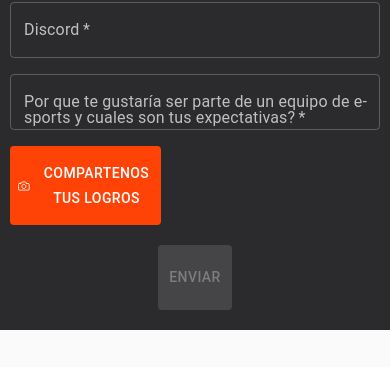
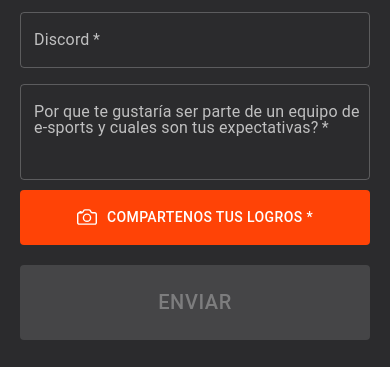
Before and after one commit to flamegroup/landing-app, a React (Create React App) app: page / in a window 390 px wide. Shown: the part 2041-2408 px from the top of the page. Before the commit the page ends 2371 px from the top, so only its background shows below. Built offline with nearby package versions, Linux system fonts and the light colour scheme.

Commit message:
Ajustes responsive y logo

```diff
--- a/public/index.html
+++ b/public/index.html
@@ -2,14 +2,17 @@
 <html lang="en">
   <head>
     <meta charset="utf-8" />
-    <link rel="icon" href="%PUBLIC_URL%/favicon.ico" />
+    <link
+      rel="icon"
+      href="https://firebasestorage.googleapis.com/v0/b/flame-group-page.appspot.com/o/LogoTransparent720x720.png?alt=media&token=4dbcc766-b69f-4e93-b6ff-cb54ee71902c"
+    />
     <meta name="viewport" content="width=device-width, initial-scale=1" />
     <meta name="theme-color" content="#000000" />
     <meta
-      name="description"
-      content="Web site created using create-react-app"
+      name="Flame Esport Club"
+      content="Flame Esport Club abre sus
+    inscripciones, registrate ahora"
     />
-    <link rel="apple-touch-icon" href="%PUBLIC_URL%/logo192.png" />
     <!--
       manifest.json provides metadata used when your web app is installed on a
       user's mobile device or desktop. See https://developers.google.com/web/fundamentals/web-app-manifest/
@@ -24,7 +27,7 @@
       work correctly both with client-side routing and a non-root public URL.
       Learn how to configure a non-root public URL by running `npm run build`.
     -->
-    <title>React App</title>
+    <title>Flame Esports Club</title>
   </head>
   <body>
     <noscript>You need to enable JavaScript to run this app.</noscript>
--- a/src/components/Form/index.tsx
+++ b/src/components/Form/index.tsx
@@ -34,7 +34,7 @@ const useStyles = makeStyles({
   form: {
     width: '100vw',
     maxWidth: '100vw',
-    margin: '10px',
+    margin: '20px',
   },
   image: {
     width: '100%',
@@ -42,11 +42,12 @@ const useStyles = makeStyles({
     maxHeight: '505.5px',
   },
   submitBtn: {
-    width: '20%',
+    width: '100%',
     color: 'white',
     margin: '20px auto 10px',
     backgroundColor: '#ff6100',
     padding: '20px',
+    fontSize: '20px',
     '&:hover': {
       backgroundColor: '#da1902',
     },
@@ -70,11 +71,21 @@ const useStyles = makeStyles({
   uploadBtn: {
     paddingBlock: '15px',
     backgroundColor: '#ff4306',
+    width: '100%',
+    marginTop: '10px',
   },
   uploadBtnImage: {
     height: '20px',
     width: '20px',
     marginRight: '10px',
+  },
+  textArea: {
+    '& .MuiInputLabel-outlined': {
+      maxWidth: '96% !important',
+    },
+    '& .MuiOutlinedInput-multiline': {
+      paddingBlock: '29px',
+    },
   },
 });
 
@@ -98,7 +109,12 @@ export default function Form() {
   const [files, setFiles] = useState<FileList>();
   const ref = useRef<HTMLInputElement>(null);
   useEffect(() => {
-    formIsValidForSend();
+    debugger;
+    if (files !== undefined) {
+      formIsValidForSend(files?.length > 0);
+    } else {
+      formIsValidForSend(false);
+    }
     // eslint-disable-next-line react-hooks/exhaustive-deps
   }, [values]);
 
@@ -129,6 +145,7 @@ export default function Form() {
     const { files } = event.target;
     if (files !== null) {
       setFiles(files);
+      formIsValidForSend(true);
     }
   };
 
@@ -177,12 +194,15 @@ export default function Form() {
       });
   };
 
-  const formIsValidForSend = () => {
+  const formIsValidForSend = (filess: boolean) => {
+    debugger;
     const valid =
       values.game !== '' &&
       values.name !== '' &&
       values.lastName !== '' &&
       values.email !== '' &&
+      errors.email === '' &&
+      filess &&
       values.question !== '' &&
       values.discord !== '';
     setValid(!valid);
@@ -348,7 +368,9 @@ export default function Form() {
                 variant='outlined'
                 id='text'
                 multiline
-                maxRows={2}
+                minRows={2}
+                maxRows={3}
+                className={classes.textArea}
                 label='Por que te gustaría ser parte de un equipo de e-sports y cuales son tus expectativas?'
                 value={values.question}
                 onBlur={handleChange}
@@ -358,27 +380,6 @@ export default function Form() {
                   error: true,
                 })}
               />
-            </Grid>
-
-            <Grid item xs={4} md={4}>
-              <input
-                accept='image/*'
-                id='contained-button-file'
-                className={classes.input}
-                multiple
-                ref={ref}
-                onChange={handleUpload}
-                type='file'
-              />
-              <Button
-                className={classes.uploadBtn}
-                onClick={() => {
-                  ref.current?.click();
-                }}>
-                <CameraIcon className={classes.uploadBtnImage} />
-                Compartenos tus logros
-              </Button>
-              {files?.length ? <p>{files.length} Archivos cargado</p> : ''}
             </Grid>
 
             {values.game === 'lol' && (
@@ -439,7 +440,30 @@ export default function Form() {
               </Grid>
             )}
           </Grid>
-          <Grid item xs={12} container justifyContent='center'>
+
+          <Grid item xs={12} md={4} justifyContent='center'>
+            <input
+              accept='image/*'
+              id='contained-button-file'
+              className={classes.input}
+              multiple
+              ref={ref}
+              onChange={handleUpload}
+              type='file'
+              required
+            />
+            <Button
+              className={classes.uploadBtn}
+              onClick={() => {
+                ref.current?.click();
+              }}>
+              <CameraIcon className={classes.uploadBtnImage} />
+              Compartenos tus logros *
+            </Button>
+            {files?.length ? <p>{files.length} Archivos cargado</p> : ''}
+          </Grid>
+
+          <Grid item xs={12} md={8} container justifyContent='center'>
             <Button
               className={classes.submitBtn}
               variant='contained'
```
Also changed, not shown: 1 other file (tests, documents, lock files or other folders).
